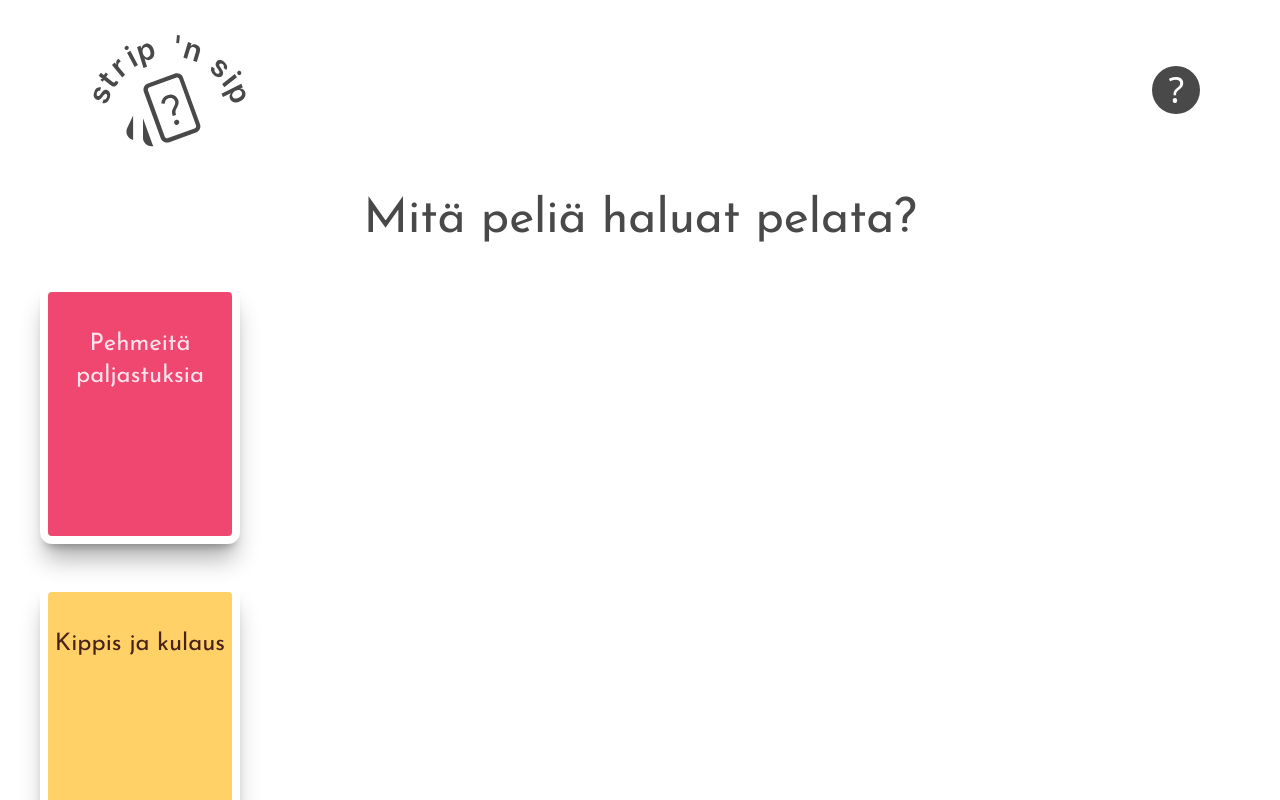
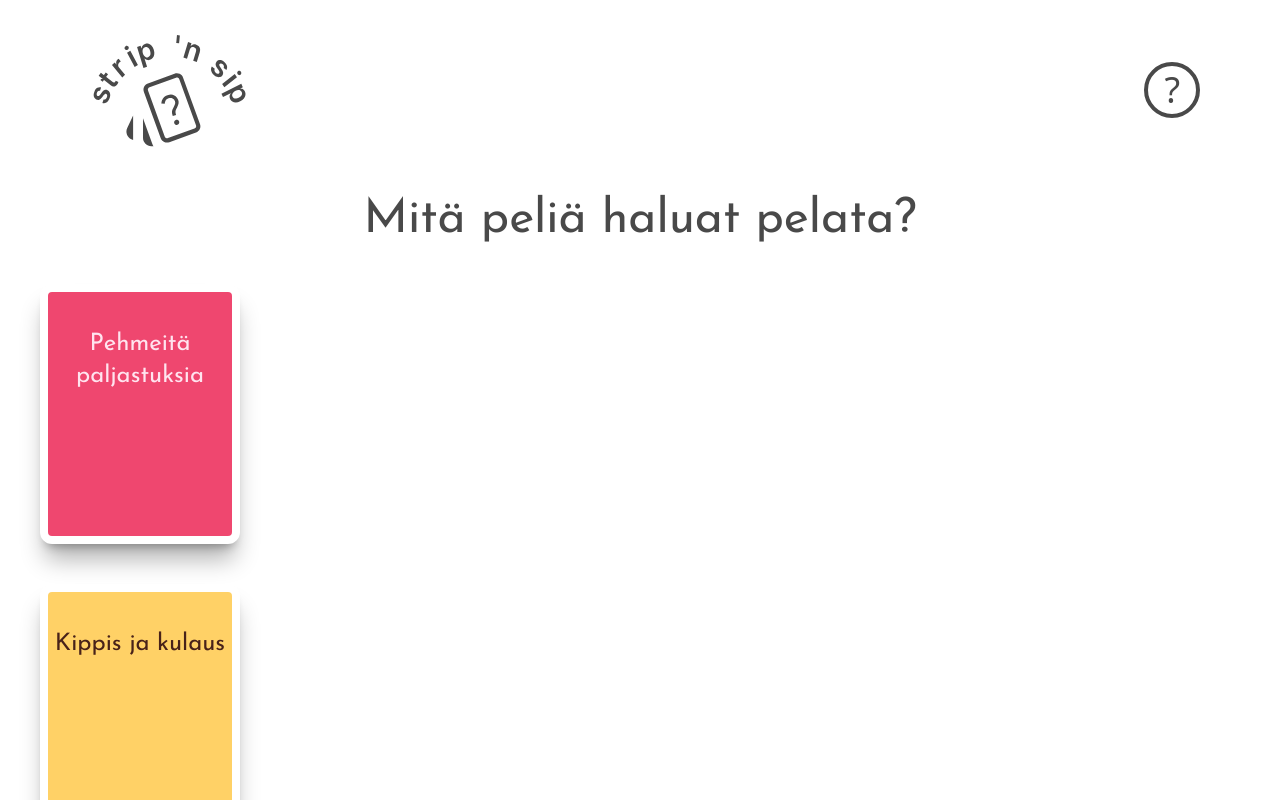
Before and after one commit to jamktiko/stripNsip, a SvelteKit app in the folder projekti/: page / in a window 1280 px wide. Shown: the top 800 px of the page. Built offline with nearby package versions, Linux system fonts and the light colour scheme.

Commit message:
muutin vähä vielä lisää infonappulaa

```diff
--- a/projekti/src/routes/HeaderButton.svelte
+++ b/projekti/src/routes/HeaderButton.svelte
@@ -8,7 +8,7 @@
 	let { text, onclick, disabled = false }: Props = $props();
 </script>
 
-<button class="text-4xl hover:shadow-xl hover:bg-gray-800 bg-tekstit py-1 px-4 rounded-full text-white"{onclick} {disabled}>{text}</button>
+<button class="text-4xl hover:shadow-xl border-4 border-tekstit hover:bg-tekstit py-1 px-4 rounded-full text-tekstit hover:text-white"{onclick} {disabled}>{text}</button>
 
 <style>
   /* button {
```
